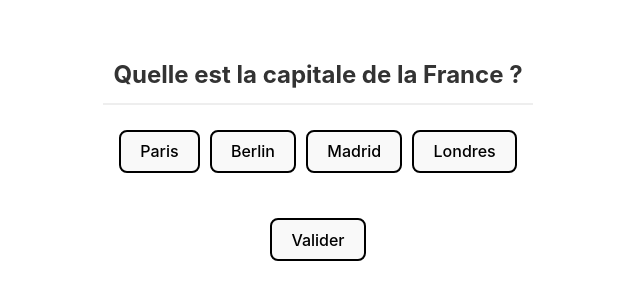
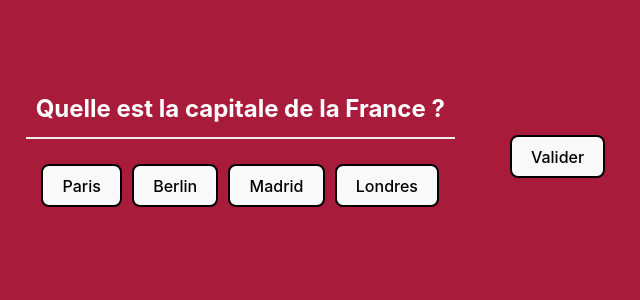
Before and after one commit to Skeeww/qpuc_enssat, a React (Vite) app: page / in a window 1280 px wide. Shown: the part 236-536 px from the top of the page, without its empty margins (322-962 px from the left). Built offline with nearby package versions, Linux system fonts and the light colour scheme; a web font is replaced by a local one.

Commit message:
add font and color

```diff
--- a/src/App.css
+++ b/src/App.css
@@ -3,6 +3,20 @@ html, body, #root {
   width: 100%;
   margin: 0;
   padding: 0;
+
+}
+
+:root {
+  /* Définition des couleurs de base */
+  --color-primary: #A91B3A;
+
+  --color-selected: #3498db;
+
+  --color-correct: #4CAF50;
+  --color-correct-selected: #2E8540;
+
+  --color-incorrect: #6D1024;
+  --color-incorrect-selected: #4A0A1A;
 }
 
 .app {
@@ -15,11 +29,21 @@ html, body, #root {
   padding: 20px;
   box-sizing: border-box;
   transition: background-color 0.5s;
+  background-color: var(--color-primary); /* Couleur de fond */
 }
 
 .container {
-  text-align: center;
-  max-width: 100%; /* Cela s'assure que le conteneur ne dépasse pas la largeur de l'écran */
+  /*text-align: center;*/
+  /*max-width: 100%; !* Cela s'assure que le conteneur ne dépasse pas la largeur de l'écran *!*/
+  display: flex; /* Utilise Flexbox */
+  flex-direction: row; /* Éléments disposés verticalement */
+  align-items: center; /* Alignement à droite pour les enfants */
+}
+
+.submit-button-container {
+  padding-left: 50px;
+  align-content: center;
+  height: 100%;
 }
 
 .options {
@@ -32,7 +56,7 @@ html, body, #root {
   font-size: 24px; /* Taille de la police */
   font-weight: bold; /* Gras */
   margin-bottom: 20px; /* Espacement en dessous de la question */
-  color: #333; /* Couleur du texte */
+  color: white; /* Couleur du texte */
   padding: 10px; /* Padding autour du texte */
   border-bottom: 2px solid #eee; /* Ligne de séparation sous la question */
   text-align: center; /* Centrage du texte */
@@ -69,23 +93,31 @@ button:disabled {
   background-color: #3498db !important; /* Bleu pour la réponse sélectionnée */
 }
 
+.correct {
+  background-color: var(--color-correct); /* Vert pour la bonne réponse */
+}
+
+.incorrect {
+  background-color: var(--color-incorrect); /* Vert pour la bonne réponse */
+}
+
 .correct-answer {
-  background-color: #4CAF50 !important; /* Vert pour la bonne réponse */
+  background-color: var(--color-correct) !important; /* Vert pour la bonne réponse */
   color: black;
 }
 
 .incorrect-answer {
-  background-color: lightcoral !important; /* Rouge pour une réponse incorrecte si nécessaire */
+  background-color: var(--color-incorrect) !important; /* Rouge pour une réponse incorrecte si nécessaire */
+}
+
+.correct-answer.selected {
+  background-color: var(--color-correct-selected) !important; /* Vert pour une réponse correcte sélectionnée */
+  color: white;
 }
 
 .incorrect-answer.selected {
-  background-color: darkred !important; /* Rouge pour une réponse incorrecte sélectionnée */
+  background-color: var(--color-incorrect-selected) !important; /* Rouge pour une réponse incorrecte sélectionnée */
     color: white;
-}
-
-.correct-answer.selected {
-  background-color: darkgreen !important; /* Vert pour une réponse correcte sélectionnée */
-  color: white;
 }
 
 .result-message {
--- a/src/App.tsx
+++ b/src/App.tsx
@@ -1,4 +1,4 @@
-import React, { useEffect, useState } from 'react';
+import React, {useEffect, useState} from 'react';
 import './App.css';
 import questions from './questions.json';
 
@@ -80,6 +80,7 @@ const App: React.FC = () => {
                 {quizFinished ? (
                     renderResultMessage()
                 ) : (<>
+                    <div className="question-container">
                         <div className="question">{currentQuestion?.question}</div>
                         <div className="options">
                             {currentQuestion?.options.map((option, index) => (
@@ -93,9 +94,12 @@ const App: React.FC = () => {
                                 </button>
                             ))}
                         </div>
+                    </div>
+                        <div className="submit-button-container">
                             <button onClick={handleSubmit}>
                                 {isSubmitted ? 'Question suivante' : 'Valider'}
                             </button>
+                        </div>
                     </>)}
             </div>
         </div>
--- a/src/index.css
+++ b/src/index.css
@@ -1,5 +1,7 @@
+@import url('https://fonts.googleapis.com/css2?family=Geo:ital@0;1&display=swap');
+
 :root {
-  font-family: Inter, system-ui, Avenir, Helvetica, Arial, sans-serif;
+  font-family: Geo, Inter, system-ui, Avenir, Helvetica, Arial, sans-serif;
   line-height: 1.5;
   font-weight: 400;
 
@@ -47,7 +49,10 @@ button {
   transition: border-color 0.25s;
 }
 button:hover {
-  border-color: #646cff;
+  /*effet aggrandisement quand on hover*/
+    transform: scale(1.05);
+
+  /*border-color: #646cff;*/
 }
 button:focus,
 button:focus-visible {
```
Lines whose indentation alone changed are shown as unchanged.
